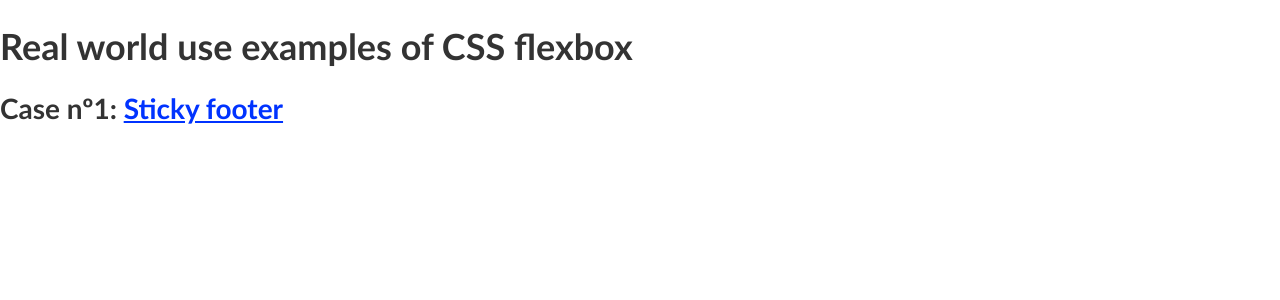
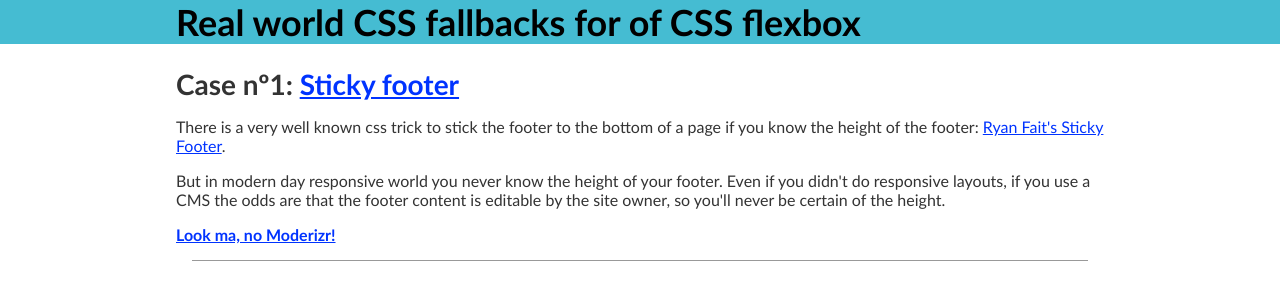
Before and after one commit to baamenabar/real-world-flexbox, a website: page index.html in a window 1280 px wide. Drawn offline with Linux system fonts and the light colour scheme.

Commit message:
fix for .beyond-fold class

```diff
--- a/index.html
+++ b/index.html
@@ -14,8 +14,14 @@
 	<script src="//cdnjs.cloudflare.com/ajax/libs/respond.js/1.4.2/respond.min.js"></script><![endif]-->
 </head>
 <body>
-<h1>Real world use examples of CSS flexbox</h1>
+<header class="the-header"><h1 class="grid">Real world CSS fallbacks for of CSS flexbox</h1></header>
+<main class="grid">
+	<h2>Case nº1: <a href="sticky-footer.html">Sticky footer</a></h2>
+	<p>There is a very well known css trick to stick the footer to the bottom of a page if you know the height of the footer: <a href="http://ryanfait.com/resources/footer-stick-to-bottom-of-page/">Ryan Fait's Sticky Footer</a>.</p>
+	<p>But in modern day responsive world you never know the height of your footer. Even if you didn't do responsive layouts, if you use a CMS the odds are that the footer content is editable by the site owner, so you'll never be certain of the height.</p>
+	<p><strong><a href="sticky-footer.html">Look ma, no Moderizr!</a></strong></p>
+	<hr>
 
-<h2>Case nº1: <a href="sticky-footer.html">Sticky footer</a></h2>
+</main>
 </body>
 </html>
--- a/sass/sticky-footer.scss
+++ b/sass/sticky-footer.scss
@@ -16,6 +16,11 @@
 		.global-wrapper{
 			min-height:100%;
 			margin-bottom: -50px;
+			&:after{
+				content: ' ';
+				display: block;
+				height: 50px;
+			}
 		}
 	}
 	&.extend{
```
Also changed, not shown: css/sticky-footer.css.
